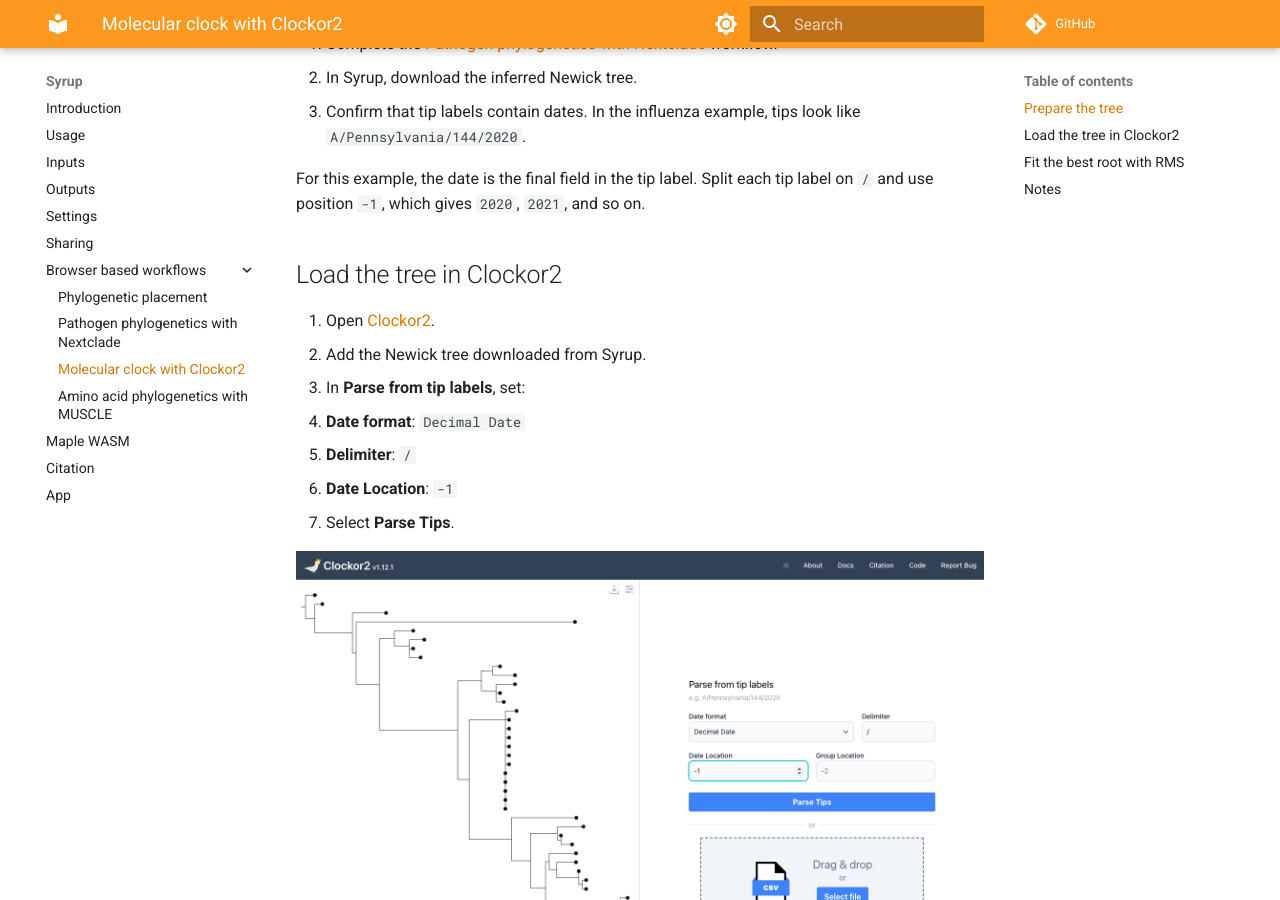
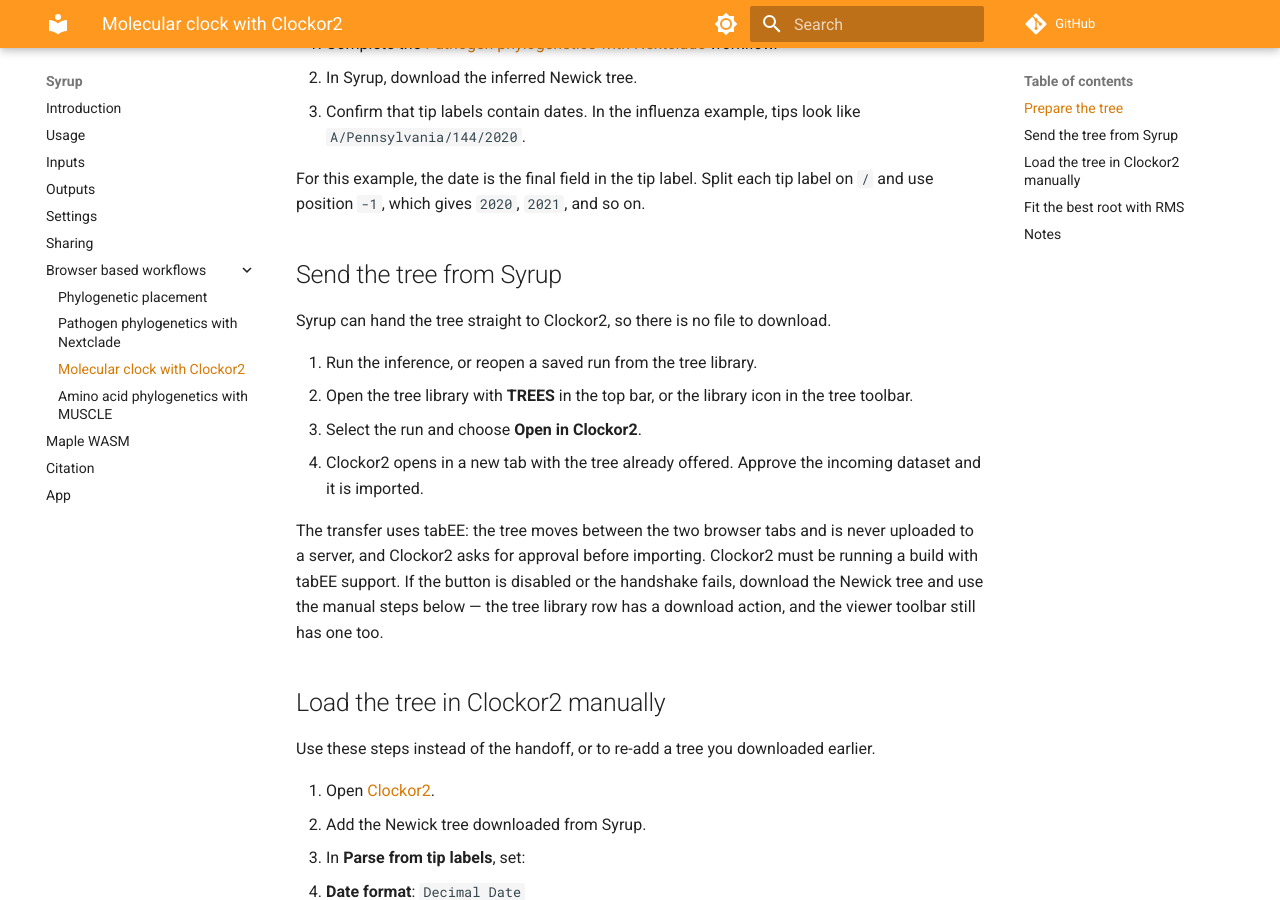
Before and after one commit to Wytamma/syrup, an MkDocs documentation site: the page built from docs/workflows/clockor2.md, in a window 1280 px wide and 900 px high, scrolled down 316 px. Built offline with MkDocs 1.6.1 and Material for MkDocs 9.7.7, drawn with Linux system fonts in a browser that asks for light colours; comment, search, counter and statistics services are not loaded.

Commit message:
docs: document the tree library and the Clockor2 handoff

```diff
--- a/docs/workflows/clockor2.md
+++ b/docs/workflows/clockor2.md
@@ -10,7 +10,20 @@
 
 For this example, the date is the final field in the tip label. Split each tip label on `/` and use position `-1`, which gives `2020`, `2021`, and so on.
 
-## Load the tree in Clockor2
+## Send the tree from Syrup
+
+Syrup can hand the tree straight to Clockor2, so there is no file to download.
+
+1. Run the inference, or reopen a saved run from the tree library.
+2. Open the tree library with **TREES** in the top bar, or the library icon in the tree toolbar.
+3. Select the run and choose **Open in Clockor2**.
+4. Clockor2 opens in a new tab with the tree already offered. Approve the incoming dataset and it is imported.
+
+The transfer uses tabEE: the tree moves between the two browser tabs and is never uploaded to a server, and Clockor2 asks for approval before importing. Clockor2 must be running a build with tabEE support. If the button is disabled or the handshake fails, download the Newick tree and use the manual steps below — the tree library row has a download action, and the viewer toolbar still has one too.
+
+## Load the tree in Clockor2 manually
+
+Use these steps instead of the handoff, or to re-add a tree you downloaded earlier.
 
 1. Open [Clockor2](https://clockor2.github.io/).
 2. Add the Newick tree downloaded from Syrup.
```
Also changed, not shown: docs/sharing.md (+15 -0 lines), docs/assets/screenshots/tree-library.png (added).
